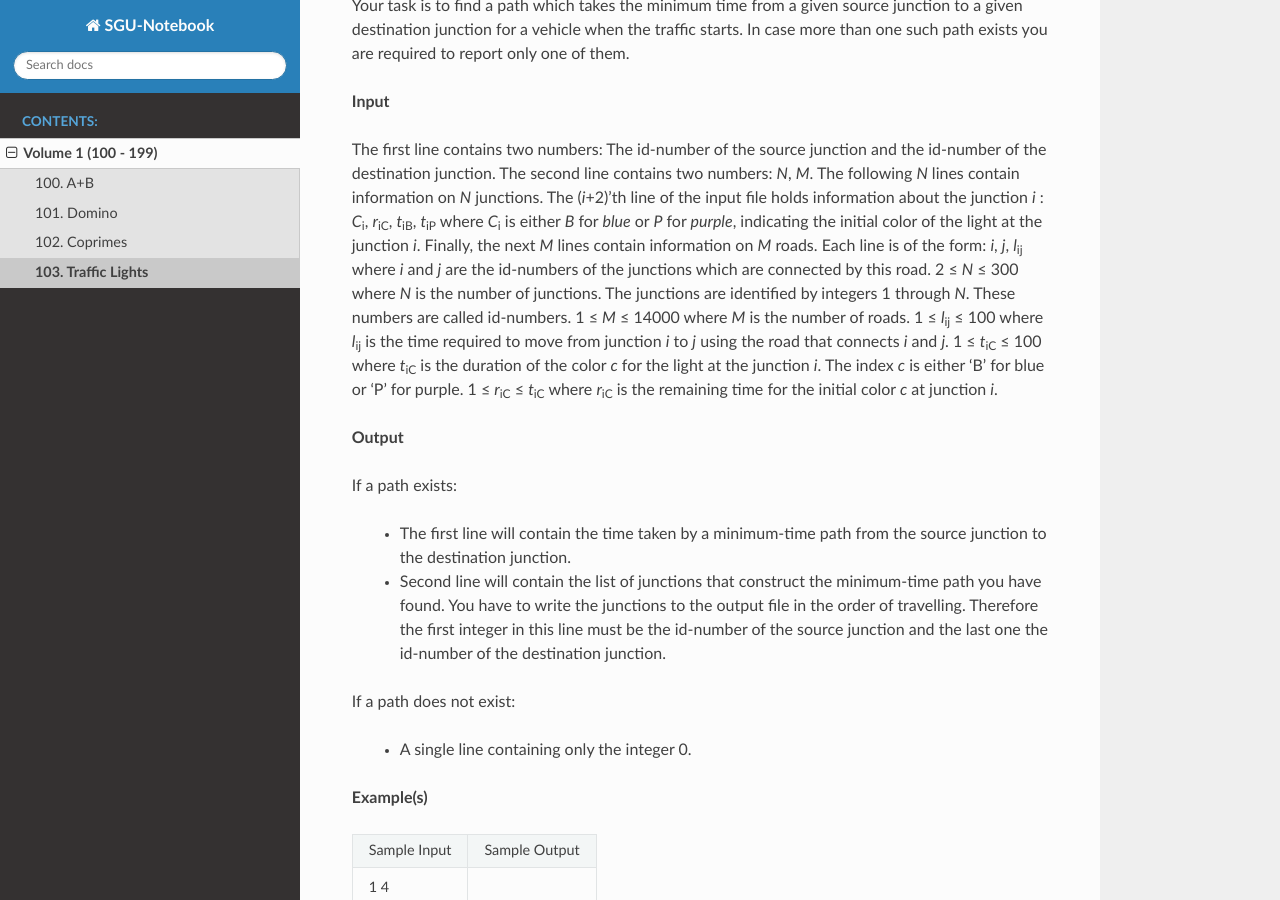
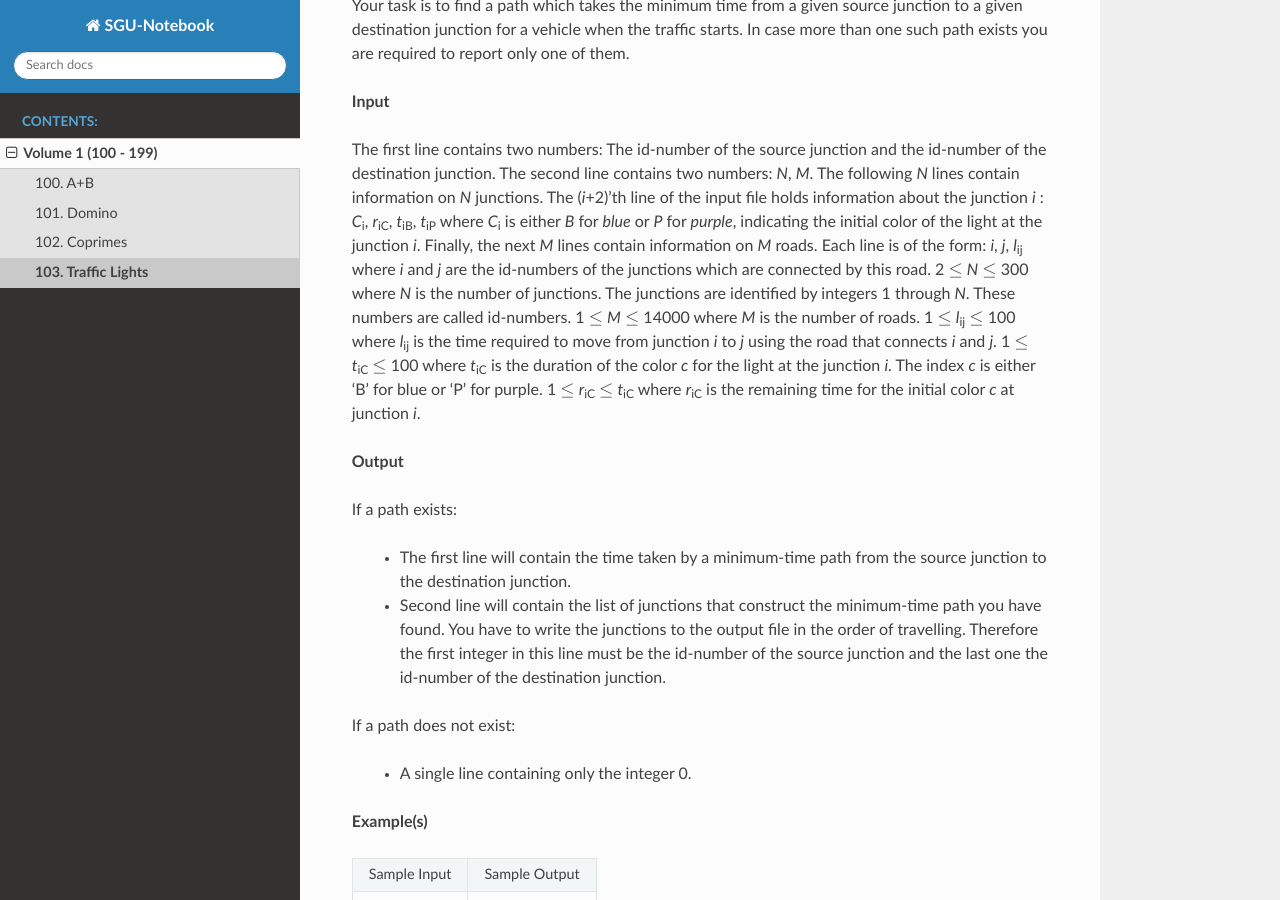
Before and after one commit to veecci/notebook-sgu, a Sphinx documentation site: the page built from source/103.rst, in a window 1280 px wide and 900 px high, scrolled down 575 px. Built offline with Sphinx 7.4.7 and the Read the Docs theme 2.0.0, drawn with Linux system fonts in a browser that asks for light colours.

Commit message:
FIX: /le

```diff
--- a/source/101.rst
+++ b/source/101.rst
@@ -16,7 +16,7 @@ Given a set of domino pieces where each side is marked with two digits from 0 to
 
 **Input**
 
-The first line of the input contains a single integer N (1 ≤ N ≤ 100) representing the total number of pieces in the domino set. The following N lines describe pieces. Each piece is represented on a separate line in a form of two digits from 0 to 6 separated by a space.
+The first line of the input contains a single integer N (1 :math:`\le` N :math:`\le` 100) representing the total number of pieces in the domino set. The following N lines describe pieces. Each piece is represented on a separate line in a form of two digits from 0 to 6 separated by a space.
 
 
 **Output**
--- a/source/102.rst
+++ b/source/102.rst
@@ -4,7 +4,7 @@
 ========================================
 ``time limit per test: 0.25 sec / memory limit per test: 4096 KB``
 
-For given integer N (1 ≤ N ≤ :math:`10^4`) find amount of positive numbers not greater than N that coprime with N. Let us call two positive integers (say, A and B, for example) coprime if (and only if) their greatest common divisor is 1. (i.e. A and B are coprime iff gcd(A,B) = 1).
+For given integer N (1 :math:`\le` N :math:`\le` :math:`10^4`) find amount of positive numbers not greater than N that coprime with N. Let us call two positive integers (say, A and B, for example) coprime if (and only if) their greatest common divisor is 1. (i.e. A and B are coprime iff gcd(A,B) = 1).
 
 
 **Input**
--- a/source/103.rst
+++ b/source/103.rst
@@ -24,14 +24,14 @@ either *B* for *blue* or *P* for *purple*, indicating the initial color
 of the light at the junction *i*. Finally, the next *M* lines contain
 information on *M* roads. Each line is of the form: *i*, *j*,
 *l*\ :sub:`ij` where *i* and *j* are the id-numbers of the junctions
-which are connected by this road. 2 ≤ *N* ≤ 300 where *N* is the number
+which are connected by this road. 2 :math:`\le` *N* :math:`\le` 300 where *N* is the number
 of junctions. The junctions are identified by integers 1 through *N*.
-These numbers are called id-numbers. 1 ≤ *M* ≤ 14000 where *M* is the
-number of roads. 1 ≤ *l*\ :sub:`ij` ≤ 100 where *l*\ :sub:`ij` is the
+These numbers are called id-numbers. 1 :math:`\le` *M* :math:`\le` 14000 where *M* is the
+number of roads. 1 :math:`\le` *l*\ :sub:`ij` :math:`\le` 100 where *l*\ :sub:`ij` is the
 time required to move from junction *i* to *j* using the road that
-connects *i* and *j*. 1 ≤ *t*\ :sub:`iC` ≤ 100 where *t*\ :sub:`iC` is
+connects *i* and *j*. 1 :math:`\le` *t*\ :sub:`iC` :math:`\le` 100 where *t*\ :sub:`iC` is
 the duration of the color *c* for the light at the junction *i*. The
-index *c* is either 'B' for blue or 'P' for purple. 1 ≤ *r*\ :sub:`iC` ≤
+index *c* is either 'B' for blue or 'P' for purple. 1 :math:`\le` *r*\ :sub:`iC` :math:`\le`
 *t*\ :sub:`iC` where *r*\ :sub:`iC` is the remaining time for the
 initial color *c* at junction *i*.
 
```
